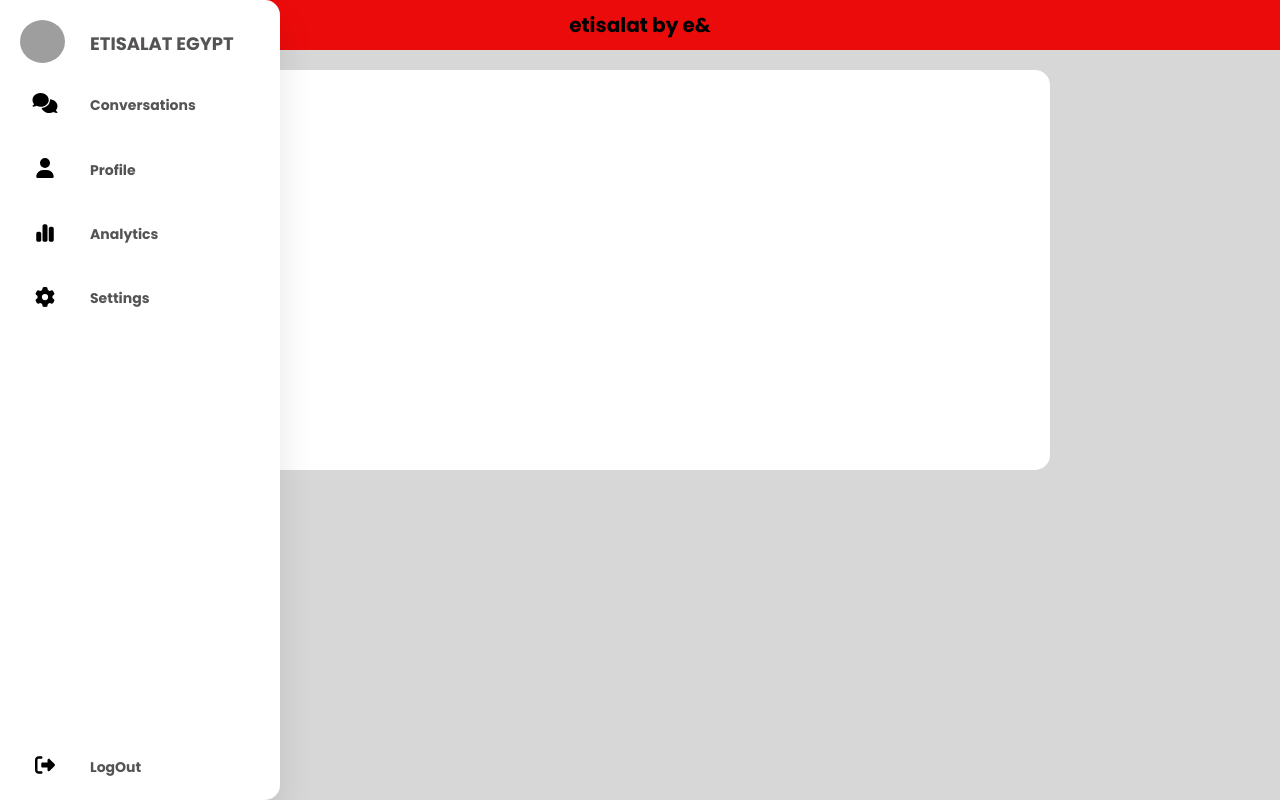
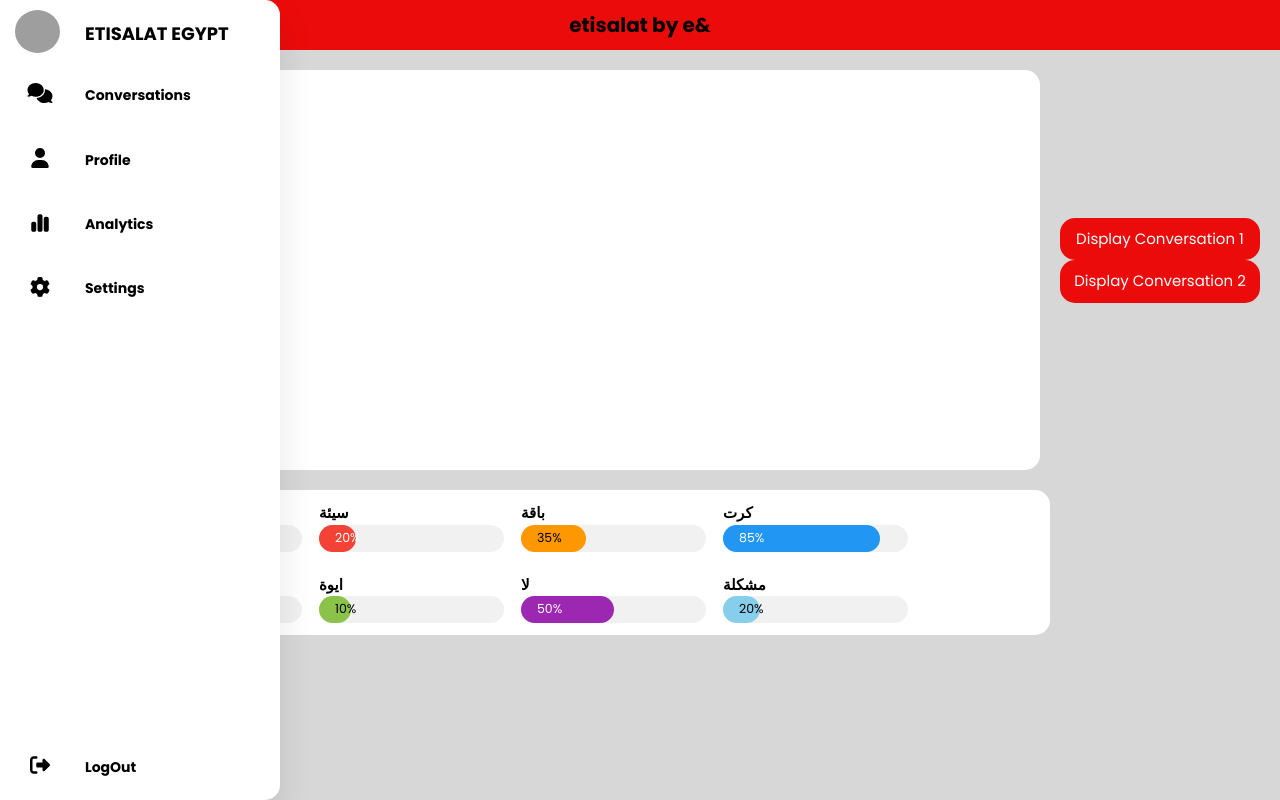
Before and after one commit to Yosranabil/Sentimental-Analysis-React.js, a React (Create React App) app: page /Chat in a window 1280 px wide. Built offline with nearby package versions, Linux system fonts and the light colour scheme; grey boxes are pictures that could not be loaded.

Commit message:
Added the chat text analysis

```diff
--- a/src/App.js
+++ b/src/App.js
@@ -10,7 +10,7 @@
       <div>
         <div className='h-nbar'>
           <div className='et-title'>
-            <text>etisalat by e&</text>
+            <span>etisalat by e&</span>
           </div>
         </div>
         <VerticalMenu />
--- a/src/Chat.css
+++ b/src/Chat.css
@@ -1,4 +1,4 @@
-.container{
+.conv-container{
     width: 950px;
     height: 400px;
     background-color: white;
@@ -8,3 +8,45 @@
     margin: 20px 0 0 100px;
     border-radius: 15px;
 }
+
+.conv-analysis{
+    width: 950px;
+    height: 145px;
+    background-color: white;
+    display: flex;
+    justify-content: flex-start;
+    margin: 20px 0 0 100px;
+    border-radius: 15px;
+}
+
+.conv-container-wrapper {
+    display: flex;
+    align-items: center;
+  }
+
+td{
+    width: 200px;
+    font-weight: bold;
+    font-size: 15px;
+    padding-left: 15px;
+}
+
+.w3-container{
+    font-weight: 400;
+    font-size: smaller;
+}
+
+.buttons{
+    display: flex;
+    flex-direction: column;
+    justify-content: center;
+    margin: 0 20px;
+}
+
+button{
+    padding: 10px;
+    border-radius: 15px;
+    width: 200px;
+    background-color: rgb(236, 11, 11);
+    color: white;
+}
--- a/src/Chat.js
+++ b/src/Chat.js
@@ -1,11 +1,68 @@
-import React from 'react';
+import React, { useState } from 'react';
 import './Chat.css';
+import constantData from './Constants'; // Update the import path
+const { row1Data1, row2Data1, row1Data2, row2Data2 } = constantData();
+
+function Chat() {
+
+  const [currentRows, setCurrentRows] = useState('row11');
+
+  const handleDisplayRow12 = () => {
+    setCurrentRows('row11');
+  };
+
+  const handleDisplayRow34 = () => {
+    setCurrentRows('row21');
+  };
+
+  let row1Data = [];
+  let row2Data = [];
+
+  if (currentRows === 'row11') {
+    row1Data = row1Data.concat(row1Data1);
+    row2Data = row2Data.concat(row2Data1);
+  } else if (currentRows === 'row21') {
+    row1Data = row1Data.concat(row1Data2);
+    row2Data = row2Data.concat(row2Data2);
+  }
 
 
-function Chat() {
   return (
-    <div className='container'>
-
+    <div>
+      <link rel="stylesheet" href="https://www.w3schools.com/w3css/4/w3.css" />
+      <div className="conv-container-wrapper">
+        <div className='conv-container'></div>
+        <div className='buttons'>
+          <button onClick={handleDisplayRow12}>Display Conversation 1</button>
+          <button onClick={handleDisplayRow34}>Display Conversation 2</button>
+        </div>
+      </div>
+      <div className='conv-analysis'>
+        <table>
+          <tbody>
+            <tr>
+              {row1Data.map((item, index) => (
+                <td key={index}>
+                  <span>{item.text}</span>
+                  <div className={`w3-light-grey w3-round-xlarge ${item.color}`}>
+                    <div className={`w3-container ${item.color} w3-round-xlarge`} style={{ width: item.percentage }}>{item.percentage}</div>
+                  </div>
+                </td>
+              ))}
+            </tr>
+            <tr>
+              {row2Data.map((item, index) => (
+                <td key={index}>
+                  <span>{item.text}</span>
+                  <div className={`w3-light-grey w3-round-xlarge ${item.color}`}>
+                    <div className={`w3-container ${item.color} w3-round-xlarge`} style={{ width: item.percentage }}>{item.percentage}</div>
+                  </div>
+                </td>
+              ))}
+            </tr>
+          </tbody>
+        </table>
+      </div>
     </div>
   );
 }
--- /dev/null
+++ b/src/Constants.js
@@ -0,0 +1,33 @@
+
+function constantData()
+{
+    const row1Data1 = [
+        { text: 'جيد', percentage: '70%', color: 'w3-green' },
+        { text: 'سيئة', percentage: '20%', color: 'w3-red' },
+        { text: 'باقة', percentage: '35%', color: 'w3-orange' },
+        { text: 'كرت', percentage: '85%', color: 'w3-blue' },
+    ];
+
+    const row2Data1 = [
+        { text: 'ماشي', percentage: '15%', color: 'w3-yellow' },
+        { text: 'ايوة', percentage: '10%', color: 'w3-light-green' },
+        { text: 'لا', percentage: '50%', color: 'w3-purple' },
+        { text: 'مشكلة', percentage: '20%', color: 'w3-light-blue' },
+    ];
+    const row1Data2 = [
+        { text: 'Ok', percentage: '50%', color: 'w3-green' },
+        { text: 'شحن', percentage: '20%', color: 'w3-red' },
+        { text: 'استعلام', percentage: '10%', color: 'w3-orange' },
+        { text: 'رصيد', percentage: '90%', color: 'w3-blue' },
+    ];
+
+    const row2Data2 = [
+        { text: 'شكوة', percentage: '5%', color: 'w3-yellow' },
+        { text: 'انتظار', percentage: '10%', color: 'w3-light-green' },
+        { text: 'لا', percentage: '60%', color: 'w3-purple' },
+        { text: 'مشكلة', percentage: '30%', color: 'w3-light-blue' },
+    ];
+    return { row1Data1, row2Data1, row1Data2, row2Data2};
+}
+
+export default constantData;
--- a/src/VerticalMenu.css
+++ b/src/VerticalMenu.css
@@ -27,7 +27,8 @@
   text-align: center;
   display: flex;
   transition: all 0.5s ease;
-  margin: 10px 0 0 10px;
+  padding: 10px;
+  margin-left: 5px;
 }
 
 .logo img{
@@ -57,7 +58,7 @@
   position: relative;
   width: 50px;
   height: 20px;
-  margin: 10px;
+  margin: 10px 10px 10px 5px;
   text-align: center;
 }
 
```
